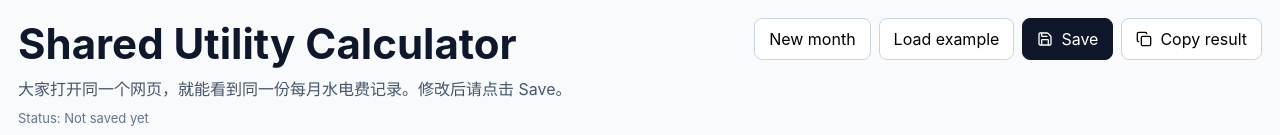
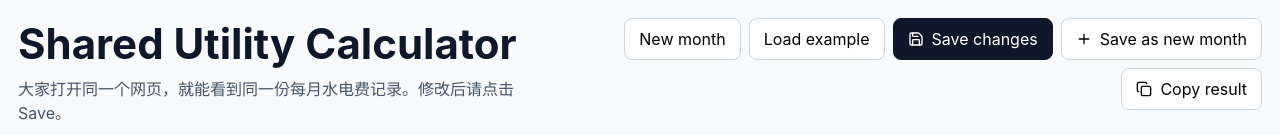
Before and after one commit to Wenpeimuzi/utility-calculator, a React (Vite) app in the folder utility-calculator/: page / in a window 1280 px wide. Shown: the top 135 px of the page. Built offline with nearby package versions, Linux system fonts and the light colour scheme; no server answers; the database is empty.

Commit message:
Add explicit save as new month

```diff
--- a/utility-calculator/src/App.jsx
+++ b/utility-calculator/src/App.jsx
@@ -1,4 +1,4 @@
-import React, { useEffect, useMemo, useState } from "react";
+import React, { useEffect, useMemo, useRef, useState } from "react";
 import { initializeApp } from "firebase/app";
 import {
   addDoc,
@@ -348,6 +348,7 @@ export default function App() {
   const [selectedBillId, setSelectedBillId] = useState(null);
   const [bill, setBill] = useState(exampleBill());
   const [status, setStatus] = useState("Not saved yet");
+  const loadedInitialBill = useRef(false);
 
   useEffect(() => {
     const billsRef = collection(db, "households", HOUSEHOLD_ID, "bills");
@@ -357,10 +358,11 @@ export default function App() {
         const rows = snapshot.docs.map((d) => ({ id: d.id, ...d.data() }));
         rows.sort((a, b) => (b.createdAt?.seconds || 0) - (a.createdAt?.seconds || 0));
         setBills(rows);
-        if (!selectedBillId && rows.length > 0) {
+        if (!loadedInitialBill.current && !selectedBillId && rows.length > 0) {
           loadBill(rows[0]);
           setStatus("Loaded from Firebase");
         }
+        loadedInitialBill.current = true;
       },
       (error) => setStatus(`Firebase error: ${error.message}`)
     );
@@ -395,8 +397,8 @@ export default function App() {
     setBill(normalizeBill(b));
   }
 
-  async function saveBill() {
-    const data = {
+  function billData() {
+    return {
       ...bill,
       title: billTitle,
       electricityTotal: Number(bill.electricityTotal || 0),
@@ -404,6 +406,10 @@ export default function App() {
       sharedOtherFee: Number(bill.sharedOtherFee || 0),
       updatedAt: serverTimestamp(),
     };
+  }
+
+  async function saveBill() {
+    const data = billData();
 
     if (selectedBillId) {
       await setDoc(doc(db, "households", HOUSEHOLD_ID, "bills", selectedBillId), data, { merge: true });
@@ -416,6 +422,15 @@ export default function App() {
       setSelectedBillId(added.id);
       setStatus("Saved as a new month");
     }
+  }
+
+  async function saveAsNewBill() {
+    const added = await addDoc(collection(db, "households", HOUSEHOLD_ID, "bills"), {
+      ...billData(),
+      createdAt: serverTimestamp(),
+    });
+    setSelectedBillId(added.id);
+    setStatus("Saved as a new month");
   }
 
   async function deleteCurrentBill() {
@@ -597,7 +612,8 @@ export default function App() {
         <div className="actions">
           <button onClick={() => { setSelectedBillId(null); setBill(emptyBill()); }}>New month</button>
           <button onClick={() => { setSelectedBillId(null); setBill(exampleBill()); }}>Load example</button>
-          <button className="primary" onClick={saveBill}><Save size={16} /> Save</button>
+          <button className="primary" onClick={saveBill}><Save size={16} /> Save changes</button>
+          <button onClick={saveAsNewBill}><Plus size={16} /> Save as new month</button>
           <button onClick={copyResult}><Copy size={16} /> Copy result</button>
         </div>
       </header>
```
